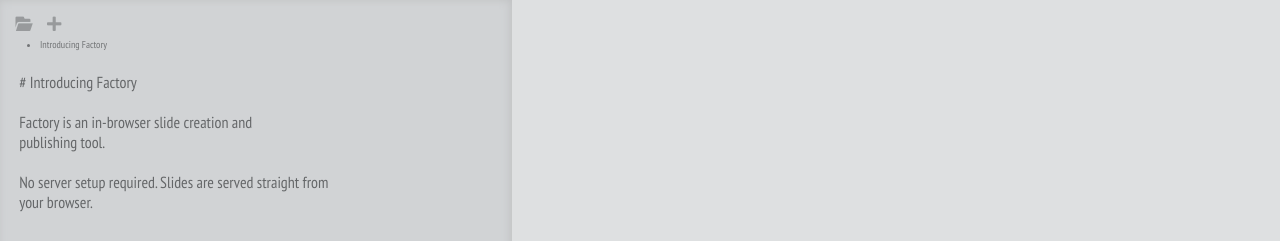
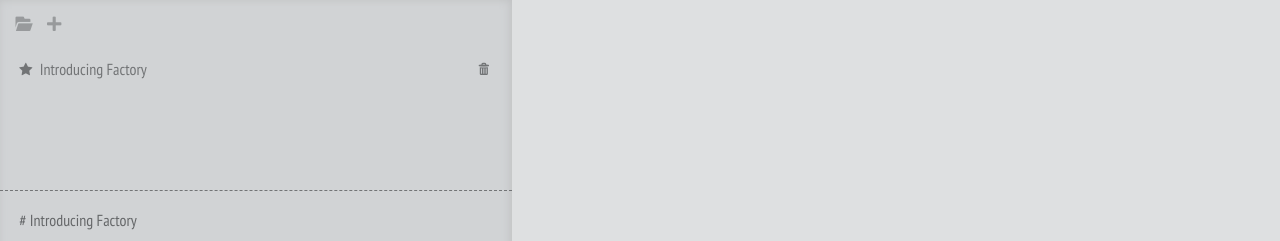
Before and after one commit to juliocesar/factory, a plain HTML site: page public/index.html in a window 1280 px wide. Shown: the top 241 px of the page. Drawn offline with Linux system fonts and the light colour scheme.

Commit message:
SlidesBrowser styles

```diff
--- a/public/index.html
+++ b/public/index.html
@@ -15,7 +15,7 @@
         <button class="show-sides icon-folder-open"></button>
         <button class="new-slide icon-plus"></button>
       </menu>
-      <ul class="slides"></ul>
+      <ul class="slides visible"></ul>
       <section class="writing visible">
         <form>
           <textarea></textarea>
--- a/public/javascripts/factory.js
+++ b/public/javascripts/factory.js
@@ -85,6 +85,8 @@
       return SlidesBrowser.__super__.constructor.apply(this, arguments);
     }
 
+    SlidesBrowser.prototype.template = _.template("<li class=\"icon-star\">\n  <%= summary %>\n  <button class=\"delete icon-trash\"></button>\n</li>");
+
     SlidesBrowser.prototype.initialize = function() {
       var _this = this;
       return Factory.on('newslide', function($slide) {
@@ -94,7 +96,9 @@
 
     SlidesBrowser.prototype.addSlide = function($slide) {
       var $li;
-      $li = this.make('li', {}, this.makeSummary($slide));
+      $li = $(this.template({
+        summary: this.makeSummary($slide)
+      }));
       return this.$el.append($li);
     };
 
--- a/sass/factory.scss
+++ b/sass/factory.scss
@@ -32,7 +32,7 @@
 .authoring {
   padding-top: $page-padding * 4;
 
-  &>section {
+  &>section, &>ul {
     display: none;
     padding: $page-padding * 2;
 
@@ -65,7 +65,20 @@
   }
 
   .slides {
-    margin: 0
+    margin: 0;
+    min-height: 20%;
+    list-style: none;
+
+    li {
+      font-size: 1rem;
+
+      &:before { margin-right: .25rem }
+
+      .delete {
+        float: right;
+        font-size: 1rem
+      }
+    }
   }
 }
 
--- a/sass/themes.scss
+++ b/sass/themes.scss
@@ -24,6 +24,16 @@
       }
     }
 
+    .slides {
+      border-bottom: 1px dashed $text-color;
+
+      .delete {
+        background-color: transparent;
+        color: $text-color;
+        border: 0;
+      }
+    }
+
     textarea {
       color: darken($text-color, 5%);
     }
```
Also changed, not shown: coffeescripts/factory.coffee (+13 -2 lines), public/stylesheets/factory.css.
